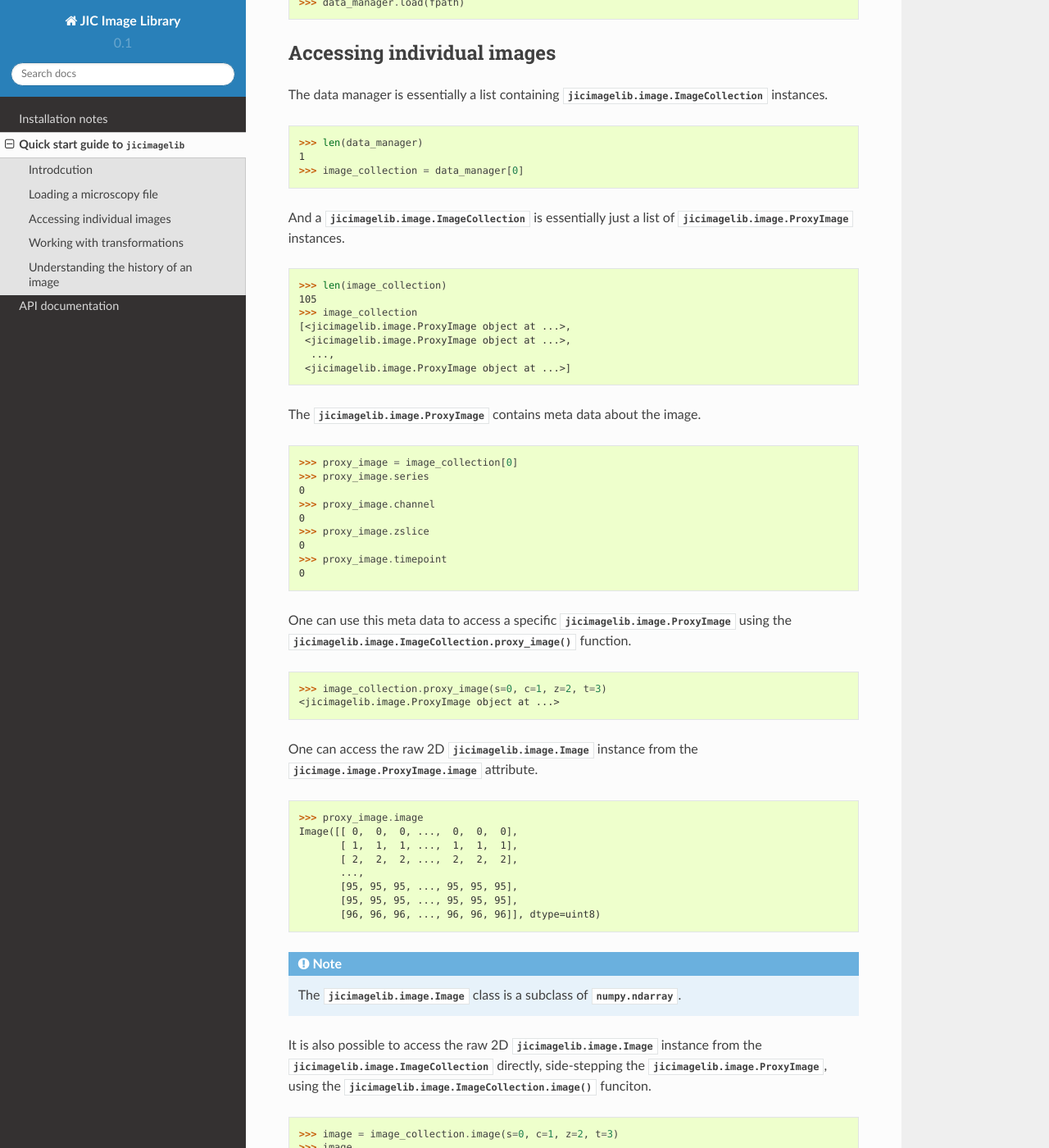
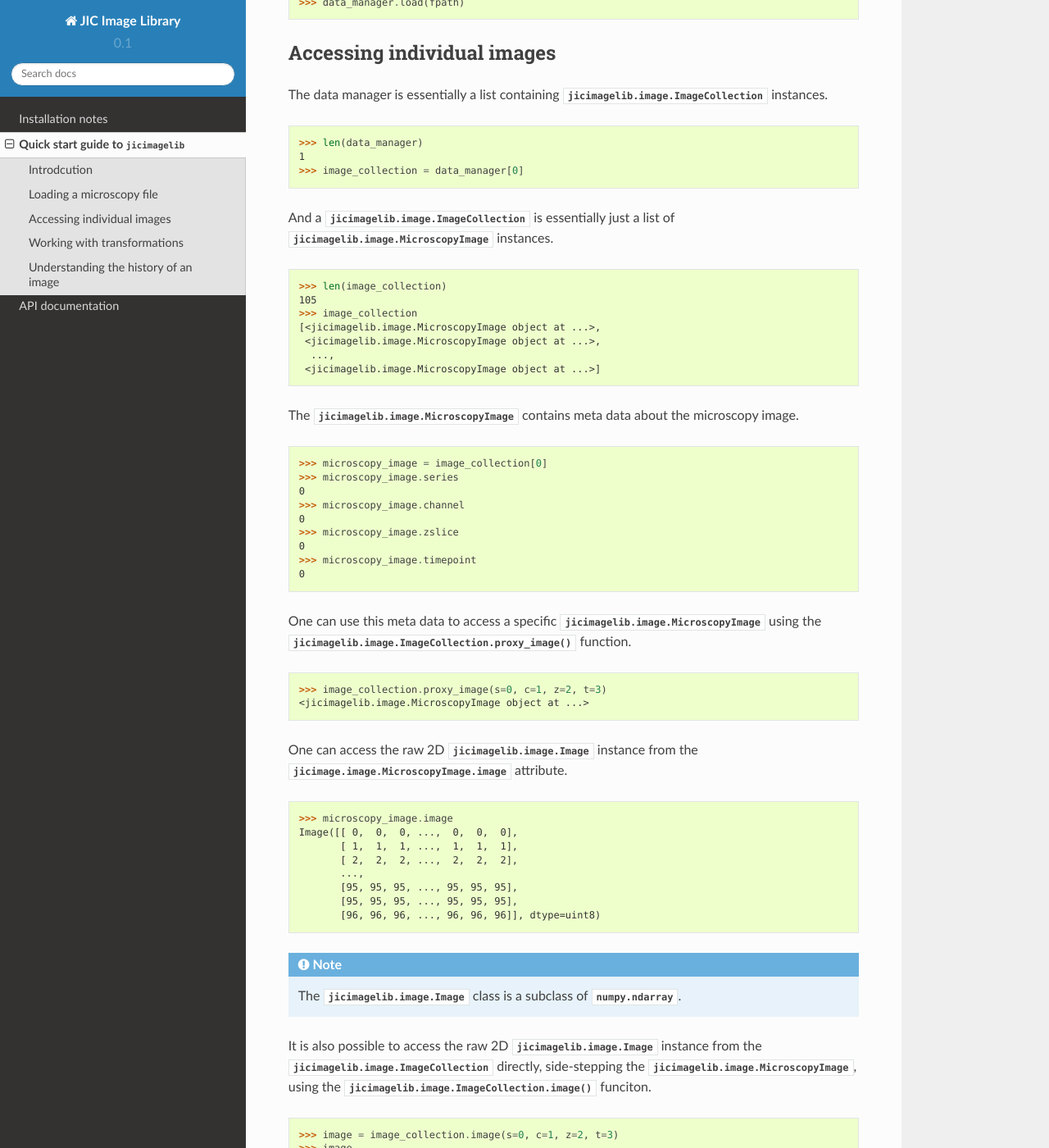
Before and after one commit to JIC-CSB/jicbioimage.core, a Sphinx documentation site: the page built from docs/source/quickstart.rst, in a window 1280 px wide and 1400 px high, scrolled down 814 px. Shown: the whole window at 82% size. Built offline with Sphinx 7.4.7 and the Read the Docs theme 2.0.0, drawn with Linux system fonts in a browser that asks for light colours.

Commit message:
Updated docs to reflect changes in API.

```diff
--- a/docs/source/quickstart.rst
+++ b/docs/source/quickstart.rst
@@ -65,48 +65,49 @@ The data manager is essentially a list containing
     >>> image_collection = data_manager[0]
 
 And a :class:`jicimagelib.image.ImageCollection` is essentially just a list of
-:class:`jicimagelib.image.ProxyImage` instances.
+:class:`jicimagelib.image.MicroscopyImage` instances.
 
 .. code-block:: python
 
     >>> len(image_collection)
     105
     >>> image_collection  # doctest: +ELLIPSIS, +NORMALIZE_WHITESPACE
-    [<jicimagelib.image.ProxyImage object at ...>,
-     <jicimagelib.image.ProxyImage object at ...>,
+    [<jicimagelib.image.MicroscopyImage object at ...>,
+     <jicimagelib.image.MicroscopyImage object at ...>,
       ...,
-     <jicimagelib.image.ProxyImage object at ...>]
+     <jicimagelib.image.MicroscopyImage object at ...>]
 
-The :class:`jicimagelib.image.ProxyImage` contains meta data about the image.
+The :class:`jicimagelib.image.MicroscopyImage` contains meta data about the
+microscopy image.
 
 .. code-block:: python
 
-    >>> proxy_image = image_collection[0]
-    >>> proxy_image.series
+    >>> microscopy_image = image_collection[0]
+    >>> microscopy_image.series
     0
-    >>> proxy_image.channel
+    >>> microscopy_image.channel
     0
-    >>> proxy_image.zslice
+    >>> microscopy_image.zslice
     0
-    >>> proxy_image.timepoint
+    >>> microscopy_image.timepoint
     0
 
 One can use this meta data to access a specific
-:class:`jicimagelib.image.ProxyImage` using the
+:class:`jicimagelib.image.MicroscopyImage` using the
 :func:`jicimagelib.image.ImageCollection.proxy_image` function.
 
 .. code-block:: python
 
     >>> image_collection.proxy_image(s=0, c=1, z=2, t=3)  # doctest: +ELLIPSIS
-    <jicimagelib.image.ProxyImage object at ...>
+    <jicimagelib.image.MicroscopyImage object at ...>
 
 
 One can access the raw 2D :class:`jicimagelib.image.Image` instance
-from the :attr:`jicimage.image.ProxyImage.image` attribute.
+from the :attr:`jicimage.image.MicroscopyImage.image` attribute.
 
 .. code-block:: python
 
-    >>> proxy_image.image  # doctest: +ELLIPSIS, +NORMALIZE_WHITESPACE
+    >>> microscopy_image.image  # doctest: +ELLIPSIS, +NORMALIZE_WHITESPACE
     Image([[ 0,  0,  0, ...,  0,  0,  0],
            [ 1,  1,  1, ...,  1,  1,  1],
            [ 2,  2,  2, ...,  2,  2,  2],
@@ -120,7 +121,7 @@ from the :attr:`jicimage.image.ProxyImage.image` attribute.
 
 It is also possible to access the raw 2D :class:`jicimagelib.image.Image`
 instance from the :class:`jicimagelib.image.ImageCollection` directly,
-side-stepping the :class:`jicimagelib.image.ProxyImage`, using the
+side-stepping the :class:`jicimagelib.image.MicroscopyImage`, using the
 :func:`jicimagelib.image.ImageCollection.image` funciton.
 
 .. code-block:: python
```
